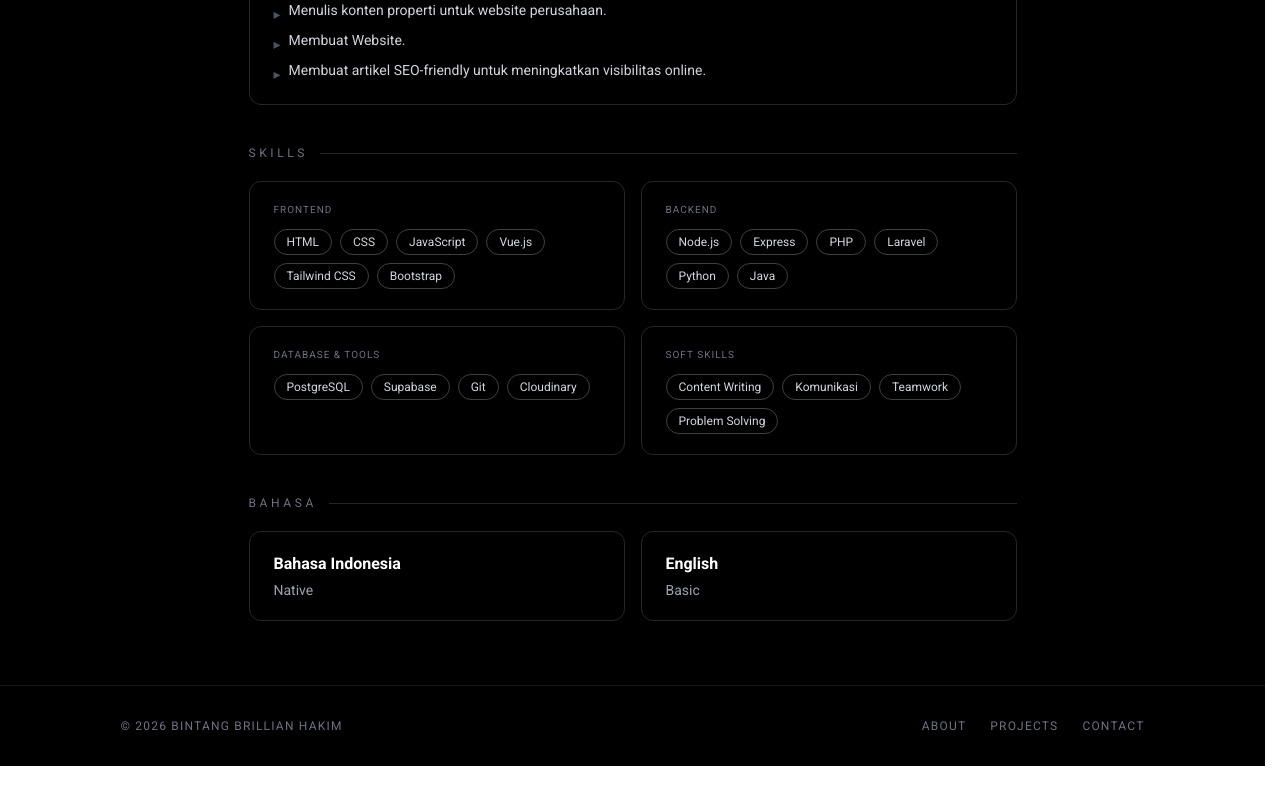
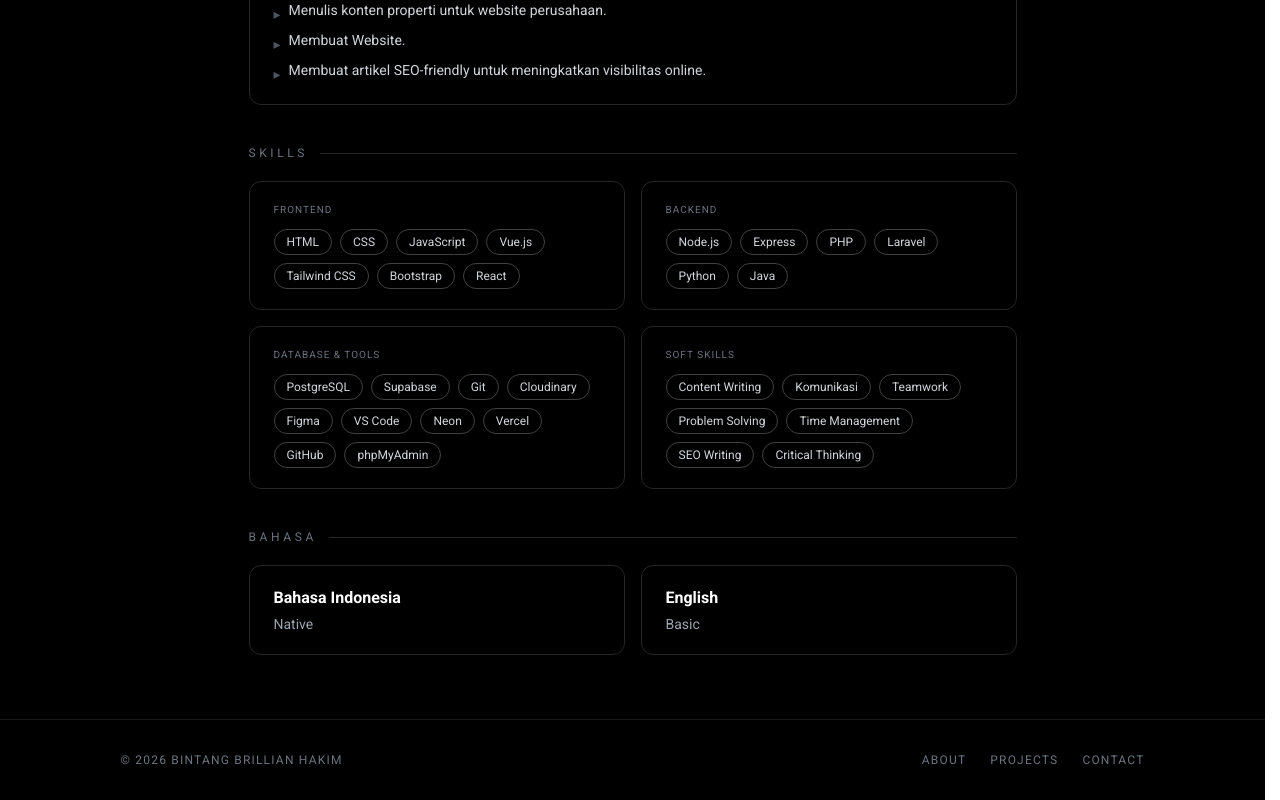
Before and after one commit to BrillianHakim/Portofolio, a Vue app: page /resume in a window 1280 px wide. Shown: the part 747-1547 px from the top of the page. Before the commit the page ends 1513 px from the top, so only its background shows below. Built offline with nearby package versions, Linux system fonts and the light colour scheme; no server answers.

Commit message:
Perubahan1

```diff
--- a/src/pages/Resume.vue
+++ b/src/pages/Resume.vue
@@ -163,7 +163,7 @@ const experience = [
 const skills = [
   {
     category: 'Frontend',
-    items: ['HTML', 'CSS', 'JavaScript', 'Vue.js', 'Tailwind CSS', 'Bootstrap']
+    items: ['HTML', 'CSS', 'JavaScript', 'Vue.js', 'Tailwind CSS', 'Bootstrap', 'React']
   },
   {
     category: 'Backend',
@@ -171,11 +171,11 @@ const skills = [
   },
   {
     category: 'Database & Tools',
-    items: ['PostgreSQL', 'Supabase', 'Git', 'Cloudinary']
+    items: ['PostgreSQL', 'Supabase', 'Git', 'Cloudinary', 'Figma', 'VS Code', 'Neon', 'Vercel', 'GitHub','phpMyAdmin']
   },
   {
     category: 'Soft Skills',
-    items: ['Content Writing', 'Komunikasi', 'Teamwork', 'Problem Solving']
+    items: ['Content Writing', 'Komunikasi', 'Teamwork', 'Problem Solving', 'Time Management', 'SEO Writing', 'Critical Thinking']
   }
 ]
 
```
